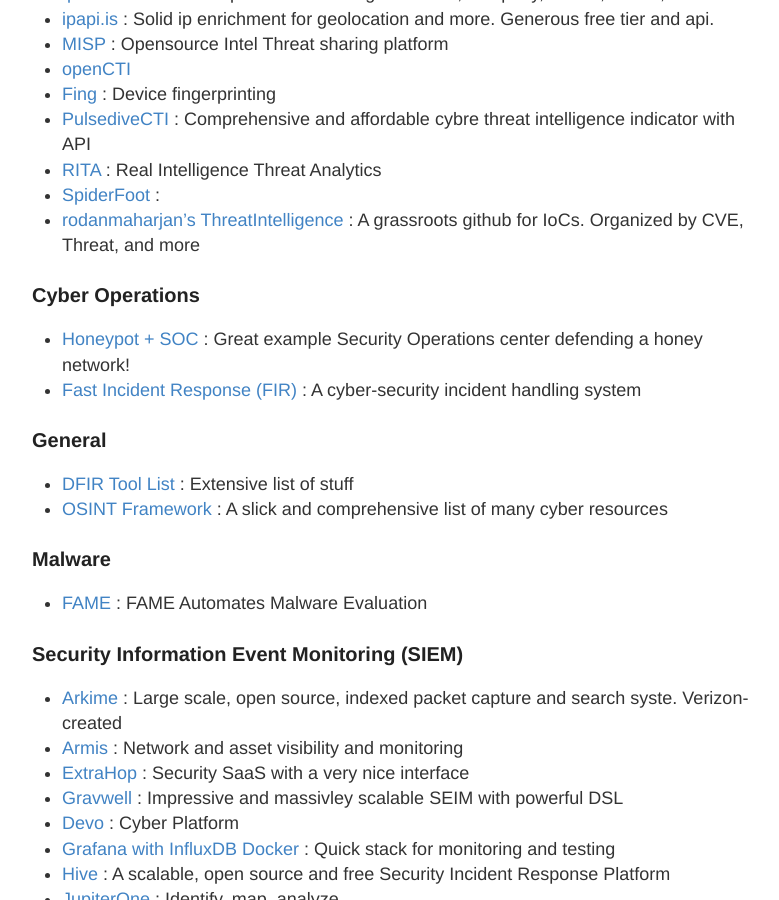
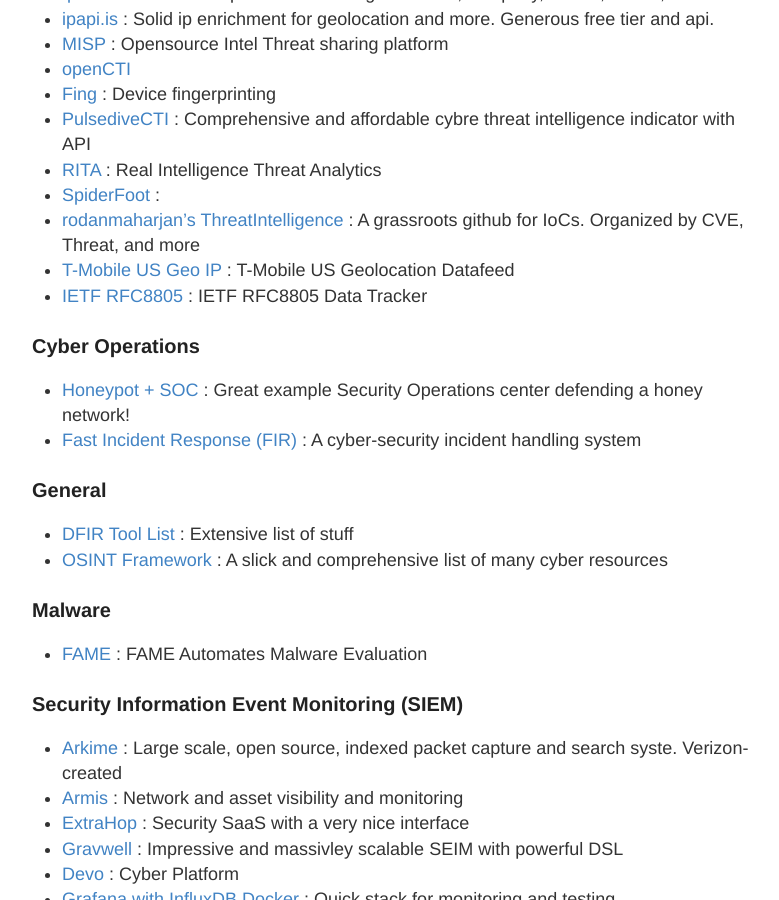
Before and after one commit to stevehenderson/stevehenderson.github.io, a Jekyll site: the page built from links.md, in a window 1280 px wide and 900 px high, scrolled down 4817 px. Shown: the whole window, without its empty margins (248-1027 px from the left). Built offline with Jekyll 4.4.1, drawn with Linux system fonts in a browser that asks for light colours.

Commit message:
Update links.md

```diff
--- a/links.md
+++ b/links.md
@@ -155,6 +155,8 @@
    * [RITA](https://github.com/activecm/rita) : Real Intelligence Threat Analytics
    * [SpiderFoot](https://www.spiderfoot.net/) :
    * [rodanmaharjan's ThreatIntelligence](https://github.com/rodanmaharjan/ThreatIntelligence) : A grassroots github for IoCs.  Organized by CVE, Threat, and more
+   * [T-Mobile US Geo IP](https://github.com/tmobile/tmus-geofeed/blob/main/tmus-geo-ip.txt) : T-Mobile US Geolocation Datafeed
+   * [IETF RFC8805](datatracker.ietf.org/doc/html/rfc8805) : IETF RFC8805 Data Tracker
 
 ### Cyber Operations
    * [Honeypot + SOC](https://github.com/0xbythesecond/Azure-SOC-Honeynet-Project) : Great example Security Operations center defending a honey network!
```
